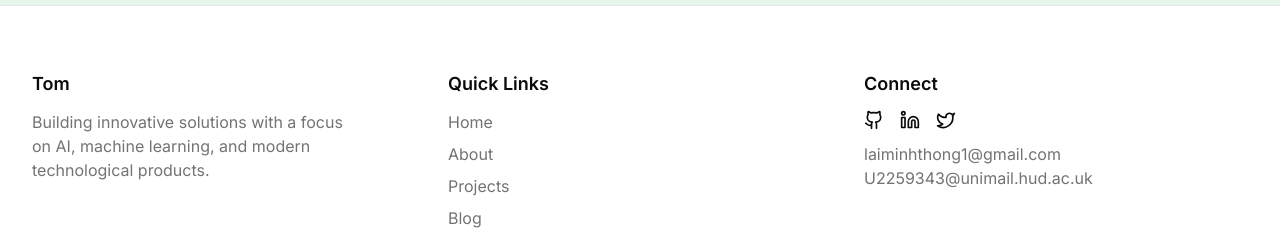
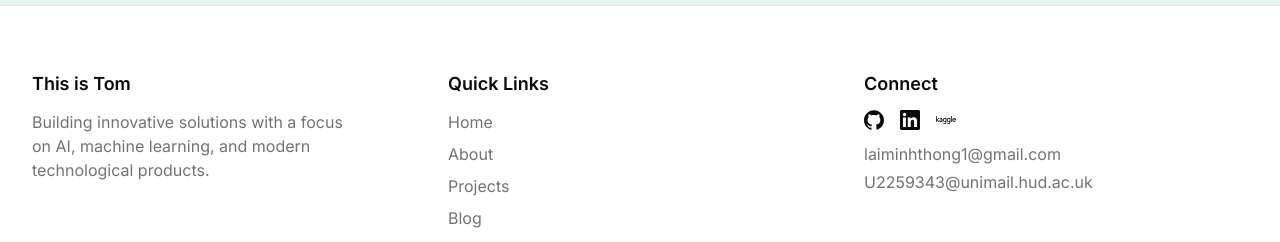
Before and after one commit to ThongLai/personal-website, a Next.js app: page / in a window 1280 px wide. Shown: the part 3405-3647 px from the top of the page. Built offline with nearby package versions, Linux system fonts and the light colour scheme.

Commit message:
feat(`react-icons`): Update project dependencies and improve footer links with React Icons

```diff
--- a/src/components/footer.tsx
+++ b/src/components/footer.tsx
@@ -1,5 +1,6 @@
 import React from "react";
-import { Github, Linkedin, Twitter } from "lucide-react";
+import Link from "next/link";
+import { SiGithub as Github, SiLinkedin as Linkedin, SiKaggle as Kaggle} from "react-icons/si";
 import { SOCIAL_LINKS } from "@/lib/constants";
 
 export function Footer() {
@@ -10,7 +11,7 @@ export function Footer() {
       <div className="container py-12 md:py-16">
         <div className="grid grid-cols-1 md:grid-cols-3 gap-8">
           <div className="space-y-3">
-            <h3 className="text-lg font-semibold">Tom</h3>
+            <h3 className="text-lg font-semibold">This is Tom</h3>
             <p className="text-muted-foreground max-w-xs">
               Building innovative solutions with a focus on AI, machine learning,
               and modern technological products.
@@ -21,29 +22,29 @@ export function Footer() {
             <h3 className="text-lg font-semibold">Quick Links</h3>
             <ul className="space-y-2">
               <li>
-                <a href="/" className="text-muted-foreground hover:text-primary transition">
+                <Link href="/" className="text-muted-foreground hover:text-primary transition">
                   Home
-                </a>
+                </Link>
               </li>
               <li>
-                <a href="/about" className="text-muted-foreground hover:text-primary transition">
+                <Link href="/about" className="text-muted-foreground hover:text-primary transition">
                   About
-                </a>
+                </Link>
               </li>
               <li>
-                <a href="/projects" className="text-muted-foreground hover:text-primary transition">
+                <Link href="/projects" className="text-muted-foreground hover:text-primary transition">
                   Projects
-                </a>
+                </Link>
               </li>
               <li>
-                <a href="/blog" className="text-muted-foreground hover:text-primary transition">
+                <Link href="/blog" className="text-muted-foreground hover:text-primary transition">
                   Blog
-                </a>
+                </Link>
               </li>
               <li>
-                <a href="/contact" className="text-muted-foreground hover:text-primary transition">
+                <Link href="/contact" className="text-muted-foreground hover:text-primary transition">
                   Contact
-                </a>
+                </Link>
               </li>
             </ul>
           </div>
@@ -70,19 +71,29 @@ export function Footer() {
                 <Linkedin size={20} />
               </a>
               <a
-                href={SOCIAL_LINKS.twitter}
+                href={SOCIAL_LINKS.kaggle}
                 target="_blank"
                 rel="noopener noreferrer"
                 className="hover:text-primary transition"
-                aria-label="Twitter"
+                aria-label="Kaggle"
               >
-                <Twitter size={20} />
+                <Kaggle size={20} />
               </a>
             </div>
-            <p className="text-muted-foreground">
-              laiminhthong1@gmail.com<br/>
-              U2259343@unimail.hud.ac.uk
-            </p>
+            <div className="text-muted-foreground space-y-1">
+              <a
+                href="mailto:laiminhthong1@gmail.com"
+                className="block hover:text-primary transition"
+              >
+                laiminhthong1@gmail.com
+              </a>
+              <a
+                href="mailto:U2259343@unimail.hud.ac.uk"
+                className="block hover:text-primary transition"
+              >
+                U2259343@unimail.hud.ac.uk
+              </a>
+            </div>
           </div>
         </div>
 
--- a/src/lib/constants.ts
+++ b/src/lib/constants.ts
@@ -1,7 +1,7 @@
 export const SOCIAL_LINKS = {
   github: "https://github.com/ThongLai",
   linkedin: "https://www.linkedin.com/in/thong-lai/",
-  twitter: "https://twitter.com",
+  kaggle: "https://www.kaggle.com/minhthonglai",
 };
 
 export type ProjectType = {
--- a/src/pages/_document.tsx
+++ b/src/pages/_document.tsx
@@ -15,6 +15,7 @@ export default function Document() {
         {/* Theme color for mobile browsers */}
         <meta name="theme-color" content="#ffffff" />
       </Head>
+
       <body className="antialiased">
         <Main />
         <NextScript />
--- a/src/pages/contact.tsx
+++ b/src/pages/contact.tsx
@@ -40,7 +40,7 @@ export default function ContactPage() {
   return (
     <>
       <Head>
-        <title>Contact - Thong Minh Lai (Tom)</title>
+        <title>Contact - Tom</title>
         <meta name="description" content="Get in touch with me" />
       </Head>
       <div className="container py-12 md:py-20">
--- a/src/pages/index.tsx
+++ b/src/pages/index.tsx
@@ -11,8 +11,8 @@ export default function Home() {
   return (
     <>
       <Head>
-        <title>Tom</title>
-        <meta name="description" content="Tom's Personal portfolio website showcasing his projects and skills in AI/ML, and products." />
+        <title>Tom Lai</title>
+        <meta name="description" content="Tom's personal portfolio website for showcasing projects and blogs." />
       </Head>
       <div>
         {/* Hero Section */}
```
Also changed, not shown: package.json (+11 -10 lines), public/manifest.json, 1 other file (tests, documents, lock files or other folders).
